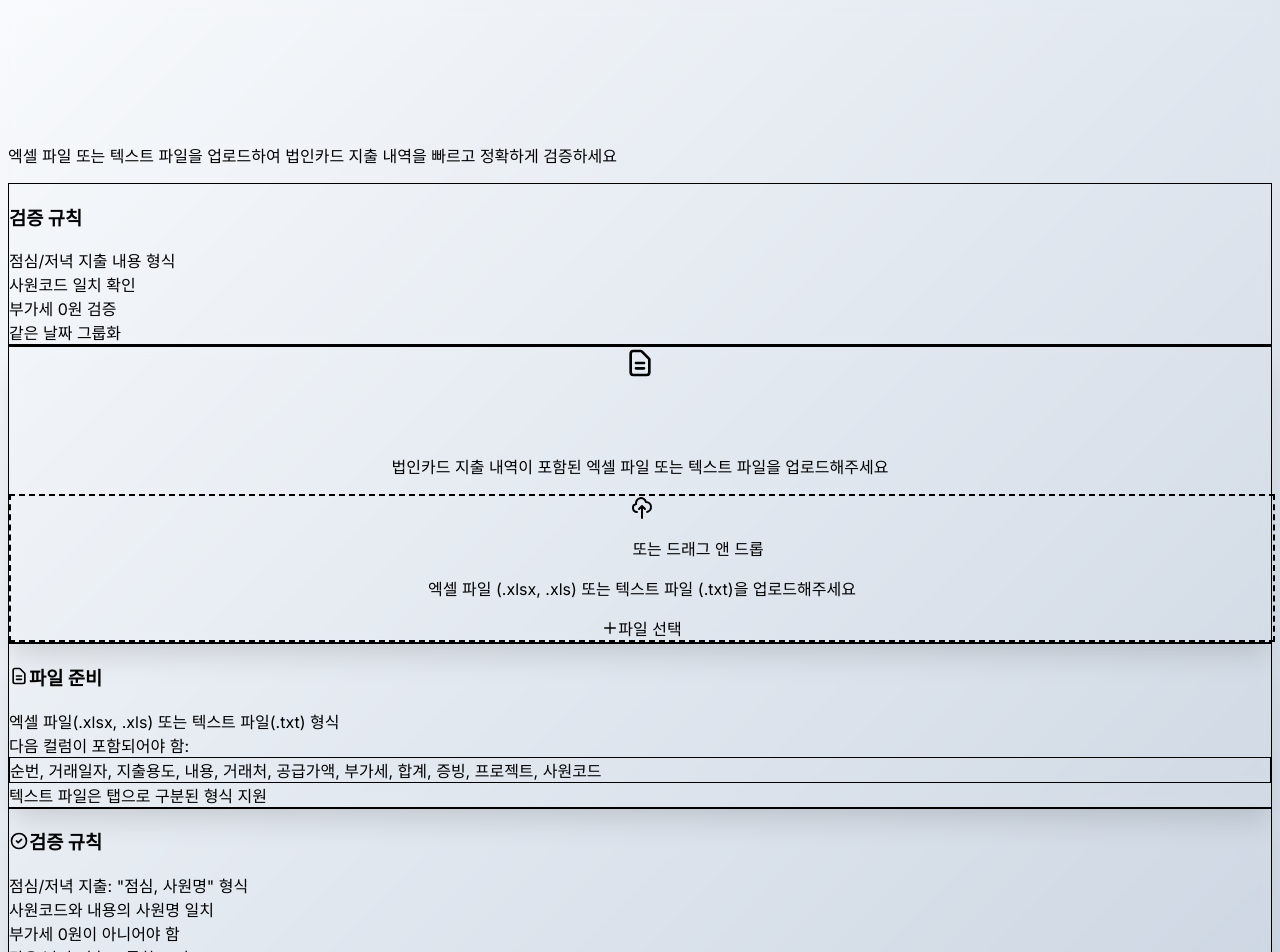
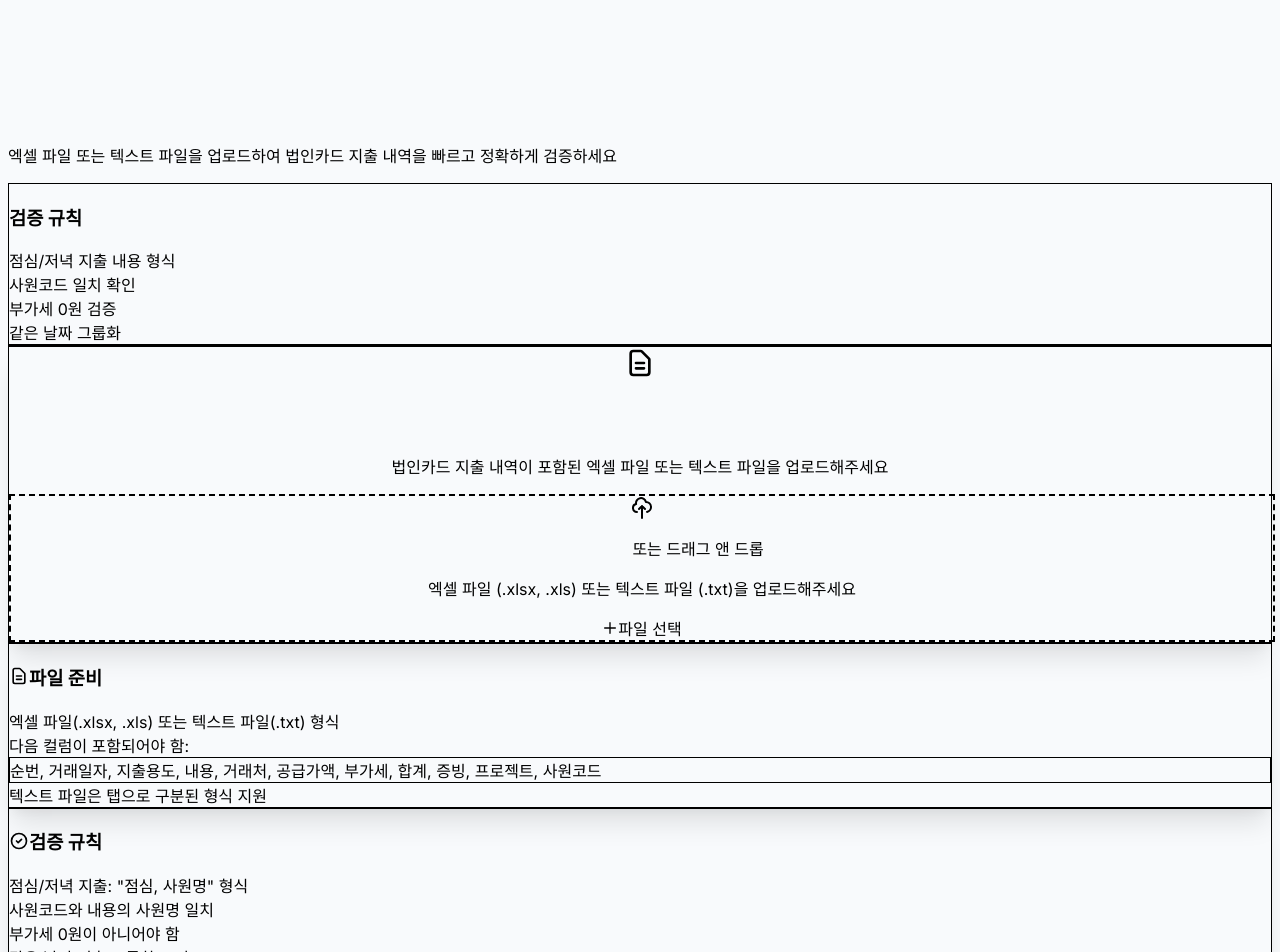
Before and after one commit to as950118/amaranth-card-validation, a Next.js app: page / in a window 1280 px wide. Shown: the top 952 px of the page. Built offline with nearby package versions, Linux system fonts and the light colour scheme.

Commit message:
[feat] ui update

```diff
--- a/next.config.js
+++ b/next.config.js
@@ -18,11 +18,6 @@ const nextConfig = {
     imageSizes: [16, 32, 48, 64, 96, 128, 256, 384],
   },
 
-  // 성능 최적화
-  experimental: {
-    optimizeCss: true,
-  },
-
   // 압축 설정
   compress: true,
 
--- a/src/app/globals.css
+++ b/src/app/globals.css
@@ -54,11 +54,11 @@
 
   /* 부드러운 애니메이션 */
   .transition-all {
-    transition: all 0.3s cubic-bezier(0.4, 0, 0.2, 1);
+    transition: all 0.3s ease;
   }
 
   /* 호버 효과 개선 */
-  .hover\:scale-105:hover {
+  .hover-scale-105:hover {
     transform: scale(1.05);
   }
 
@@ -70,11 +70,6 @@
   .shadow-2xl {
     box-shadow: 0 25px 50px -12px rgba(0, 0, 0, 0.25);
   }
-
-  /* 백드롭 블러 효과 */
-  .backdrop-blur-sm {
-    backdrop-filter: blur(4px);
-  }
 }
 
 /* 기본 스타일 */
@@ -84,7 +79,7 @@ body {
     sans-serif;
   -webkit-font-smoothing: antialiased;
   -moz-osx-font-smoothing: grayscale;
-  background: linear-gradient(135deg, #f8fafc 0%, #e2e8f0 50%, #cbd5e1 100%);
+  background: #f8fafc;
   min-height: 100vh;
 }
 
@@ -94,18 +89,18 @@ body {
 }
 
 ::-webkit-scrollbar-track {
-  background: linear-gradient(to bottom, #f1f5f9, #e2e8f0);
+  background: #f1f5f9;
   border-radius: 4px;
 }
 
 ::-webkit-scrollbar-thumb {
-  background: linear-gradient(to bottom, #cbd5e1, #94a3b8);
+  background: #cbd5e1;
   border-radius: 4px;
   transition: background 0.3s ease;
 }
 
 ::-webkit-scrollbar-thumb:hover {
-  background: linear-gradient(to bottom, #94a3b8, #64748b);
+  background: #94a3b8;
 }
 
 /* 그라데이션 애니메이션 */
@@ -144,7 +139,7 @@ body {
 
 /* 카드 호버 효과 */
 .card-hover {
-  transition: all 0.3s cubic-bezier(0.4, 0, 0.2, 1);
+  transition: all 0.3s ease;
 }
 
 .card-hover:hover {
--- a/src/app/page.tsx
+++ b/src/app/page.tsx
@@ -24,7 +24,7 @@ export default function Home() {
   return (
     <div className="min-h-screen bg-gradient-to-br from-slate-50 via-blue-50/30 to-indigo-50/30">
       {/* 헤더 */}
-      <header className="bg-white/80 backdrop-blur-sm border-b border-slate-200/60 shadow-sm">
+      <header className="bg-white/80 border-b border-slate-200/60 shadow-sm">
         <div className="max-w-6xl mx-auto px-6 py-8">
           <div className="flex flex-col lg:flex-row lg:items-center lg:justify-between gap-6">
             <div className="space-y-2">
@@ -68,7 +68,7 @@ export default function Home() {
         <div className="space-y-12">
           {/* 파일 업로드 섹션 */}
           {!data && (
-            <div className="bg-white/80 backdrop-blur-sm rounded-3xl shadow-xl border border-slate-200/60 p-12">
+            <div className="bg-white/80 rounded-3xl shadow-xl border border-slate-200/60 p-12">
               <div className="text-center max-w-2xl mx-auto">
                 <div className="w-16 h-16 bg-gradient-to-br from-blue-500 via-indigo-500 to-purple-600 rounded-2xl flex items-center justify-center mx-auto mb-8 shadow-lg hover:shadow-xl transition-all duration-300 hover:scale-105">
                   <DocumentIcon className="text-white" size="xl" />
@@ -112,7 +112,7 @@ export default function Home() {
           {/* 사용법 안내 */}
           {!data && (
             <div className="grid grid-cols-1 lg:grid-cols-2 gap-8">
-              <div className="bg-white/80 backdrop-blur-sm rounded-2xl shadow-xl border border-slate-200/60 p-8 hover:shadow-2xl transition-all duration-300">
+              <div className="bg-white/80 rounded-2xl shadow-xl border border-slate-200/60 p-8 hover:shadow-2xl transition-all duration-300">
                 <div className="flex items-center gap-4 mb-6">
                   <div className="w-10 h-10 bg-gradient-to-br from-emerald-500 via-teal-500 to-cyan-600 rounded-xl flex items-center justify-center shadow-lg">
                     <DocumentIcon className="text-white" size="md" />
@@ -138,7 +138,7 @@ export default function Home() {
                 </div>
               </div>
 
-              <div className="bg-white/80 backdrop-blur-sm rounded-2xl shadow-xl border border-slate-200/60 p-8 hover:shadow-2xl transition-all duration-300">
+              <div className="bg-white/80 rounded-2xl shadow-xl border border-slate-200/60 p-8 hover:shadow-2xl transition-all duration-300">
                 <div className="flex items-center gap-4 mb-6">
                   <div className="w-10 h-10 bg-gradient-to-br from-violet-500 via-purple-500 to-fuchsia-600 rounded-xl flex items-center justify-center shadow-lg">
                     <CheckCircleIcon className="text-white" size="md" />
@@ -170,7 +170,7 @@ export default function Home() {
       </main>
 
       {/* 푸터 */}
-      <footer className="bg-white/80 backdrop-blur-sm border-t border-slate-200/60 mt-20 shadow-sm">
+      <footer className="bg-white/80 border-t border-slate-200/60 mt-20 shadow-sm">
         <div className="max-w-6xl mx-auto px-6 py-12">
           <div className="text-center">
             <div className="w-12 h-12 bg-gradient-to-br from-blue-500 via-indigo-500 to-purple-600 rounded-2xl flex items-center justify-center mx-auto mb-6 shadow-lg">
--- a/src/components/ValidationResults.tsx
+++ b/src/components/ValidationResults.tsx
@@ -22,7 +22,7 @@ export default function ValidationResults({ result }: ValidationResultsProps) {
     <div className="space-y-8">
       {/* 통계 카드 */}
       <div className="grid grid-cols-1 md:grid-cols-4 gap-6">
-        <div className="bg-white/80 backdrop-blur-sm rounded-2xl shadow-xl border border-slate-200/60 p-6 hover:shadow-2xl transition-all duration-300">
+        <div className="bg-white/80 rounded-2xl shadow-xl border border-slate-200/60 p-6 hover:shadow-2xl transition-all duration-300">
           <div className="flex items-center justify-between mb-4">
             <div className="w-8 h-8 bg-gradient-to-br from-blue-500 via-indigo-500 to-purple-600 rounded-xl flex items-center justify-center shadow-lg">
               <BarChartIcon className="text-white" size="sm" />
@@ -32,7 +32,7 @@ export default function ValidationResults({ result }: ValidationResultsProps) {
           <div className="text-sm text-slate-600">전체 행 수</div>
         </div>
 
-        <div className="bg-white/80 backdrop-blur-sm rounded-2xl shadow-xl border border-slate-200/60 p-6 hover:shadow-2xl transition-all duration-300">
+        <div className="bg-white/80 rounded-2xl shadow-xl border border-slate-200/60 p-6 hover:shadow-2xl transition-all duration-300">
           <div className="flex items-center justify-between mb-4">
             <div className="w-8 h-8 bg-gradient-to-br from-red-500 via-pink-500 to-rose-600 rounded-xl flex items-center justify-center shadow-lg">
               <XIcon className="text-white" size="sm" />
@@ -42,7 +42,7 @@ export default function ValidationResults({ result }: ValidationResultsProps) {
           <div className="text-sm text-slate-600">오류</div>
         </div>
 
-        <div className="bg-white/80 backdrop-blur-sm rounded-2xl shadow-xl border border-slate-200/60 p-6 hover:shadow-2xl transition-all duration-300">
+        <div className="bg-white/80 rounded-2xl shadow-xl border border-slate-200/60 p-6 hover:shadow-2xl transition-all duration-300">
           <div className="flex items-center justify-between mb-4">
             <div className="w-8 h-8 bg-gradient-to-br from-yellow-500 via-orange-500 to-amber-600 rounded-xl flex items-center justify-center shadow-lg">
               <WarningIcon className="text-white" size="sm" />
@@ -52,7 +52,7 @@ export default function ValidationResults({ result }: ValidationResultsProps) {
           <div className="text-sm text-slate-600">경고</div>
         </div>
 
-        <div className="bg-white/80 backdrop-blur-sm rounded-2xl shadow-xl border border-slate-200/60 p-6 hover:shadow-2xl transition-all duration-300">
+        <div className="bg-white/80 rounded-2xl shadow-xl border border-slate-200/60 p-6 hover:shadow-2xl transition-all duration-300">
           <div className="flex items-center justify-between mb-4">
             <div className="w-8 h-8 bg-gradient-to-br from-emerald-500 via-teal-500 to-cyan-600 rounded-xl flex items-center justify-center shadow-lg">
               <CheckCircleIcon className="text-white" size="sm" />
@@ -64,7 +64,7 @@ export default function ValidationResults({ result }: ValidationResultsProps) {
       </div>
 
       {/* 검증 결과 요약 */}
-      <div className="bg-white/80 backdrop-blur-sm rounded-3xl shadow-xl border border-slate-200/60">
+      <div className="bg-white/80 rounded-3xl shadow-xl border border-slate-200/60">
         <div className="px-8 py-6 border-b border-slate-200/60">
           <h3 className="text-2xl font-bold bg-gradient-to-r from-slate-900 to-slate-700 bg-clip-text text-transparent">검증 결과 요약</h3>
         </div>
@@ -142,7 +142,7 @@ export default function ValidationResults({ result }: ValidationResultsProps) {
       </div>
 
       {/* 그룹화된 지출 내역 */}
-      <div className="bg-white/80 backdrop-blur-sm rounded-3xl shadow-xl border border-slate-200/60">
+      <div className="bg-white/80 rounded-3xl shadow-xl border border-slate-200/60">
         <div className="px-8 py-6 border-b border-slate-200/60">
           <h3 className="text-2xl font-bold bg-gradient-to-r from-slate-900 to-slate-700 bg-clip-text text-transparent">같은 날짜에 같은 지출용도 그룹</h3>
         </div>
@@ -166,7 +166,7 @@ export default function ValidationResults({ result }: ValidationResultsProps) {
                   </div>
                   <div className="space-y-3">
                     {group.items.map((item, itemIndex) => (
-                      <div key={itemIndex} className="flex items-center justify-between p-3 bg-white/80 backdrop-blur-sm rounded-xl border border-slate-200/60 shadow-sm hover:shadow-md transition-all duration-300">
+                      <div key={itemIndex} className="flex items-center justify-between p-3 bg-white/80 rounded-xl border border-slate-200/60 shadow-sm hover:shadow-md transition-all duration-300">
                         <div className="flex-1">
                           <div className="flex items-center gap-3">
                             <span className="text-sm font-medium text-slate-900">
```
